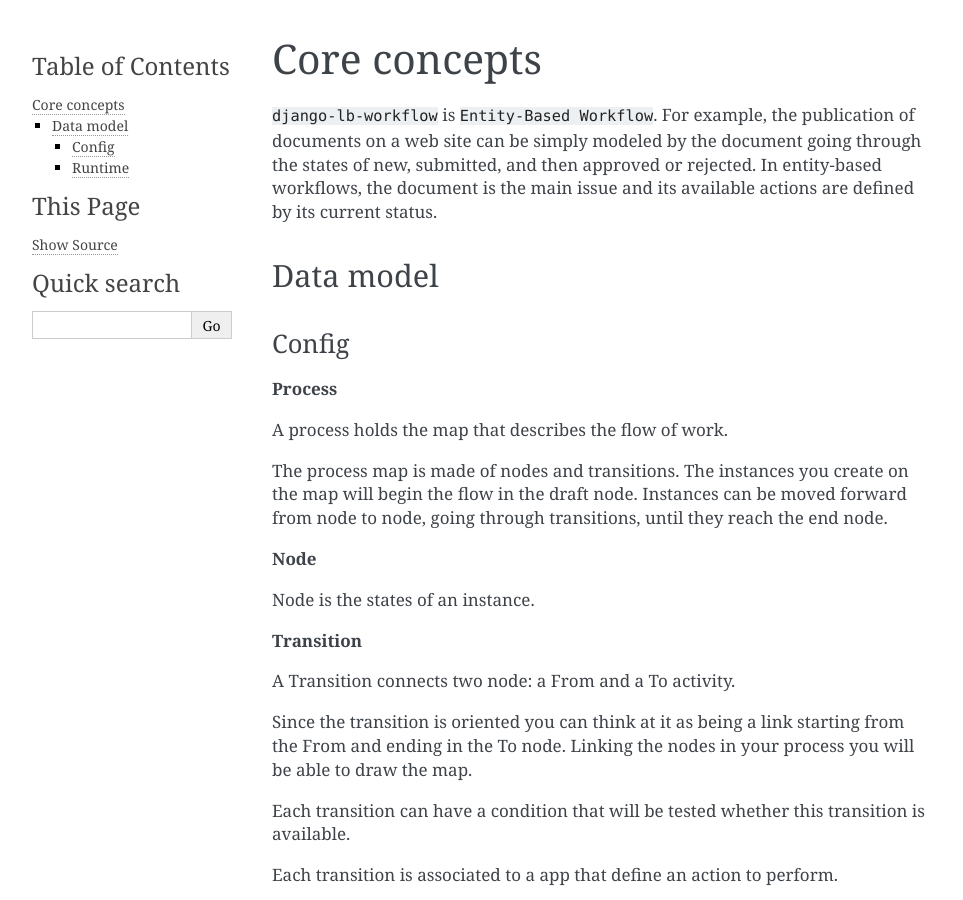
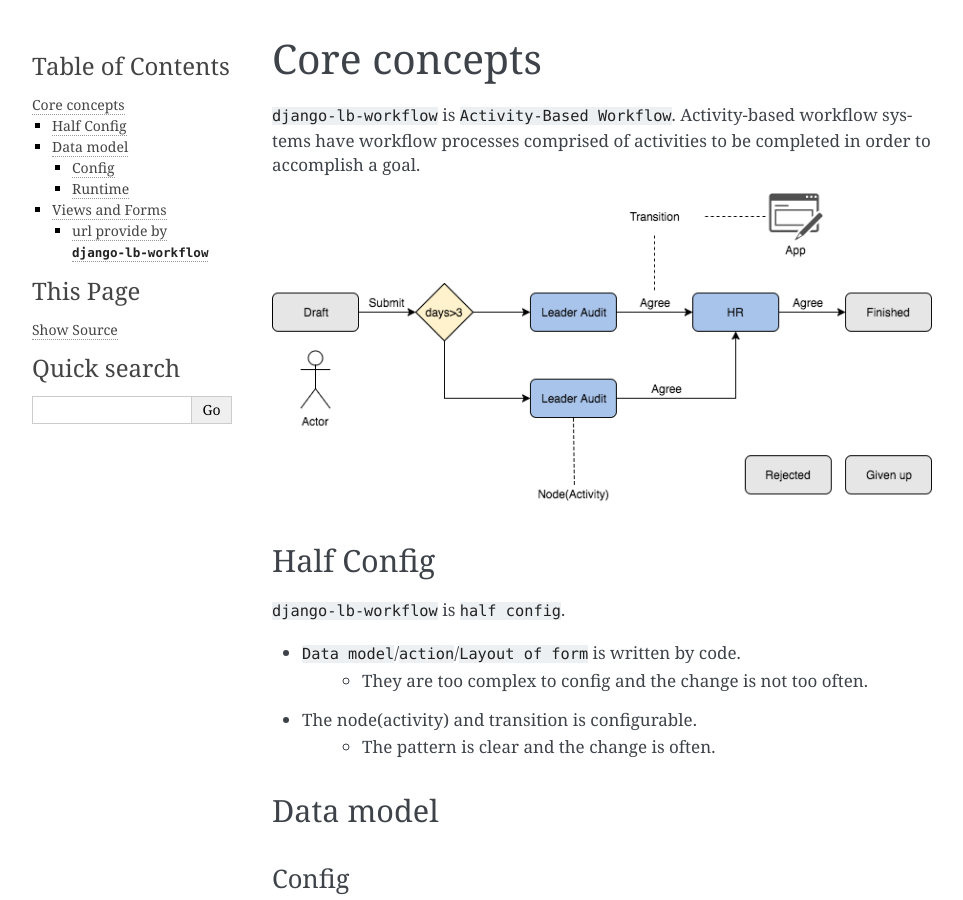
Before and after one commit to vicalloy/django-lb-workflow, a Sphinx documentation site: the page built from docs/core_concepts.rst, in a window 1280 px wide and 900 px high. Shown: the whole window, without its empty margins (148-1111 px from the left). Built offline with Sphinx 7.4.7, drawn with Linux system fonts in a browser that asks for light colours; some of the changed text lies outside the part shown.

Commit message:
update core_concepts

```diff
--- a/docs/core_concepts.rst
+++ b/docs/core_concepts.rst
@@ -4,11 +4,21 @@ Core concepts
 
 .. _`core_concepts`:
 
-``django-lb-workflow`` is ``Entity-Based Workflow``.
-For example, the publication of documents on a web site can be simply modeled by
-the document going through the states of new, submitted, and then approved or rejected.
-In entity-based workflows, the document is the main issue and its available actions are
-defined by its current status.
+``django-lb-workflow`` is ``Activity-Based Workflow``.
+Activity-based workflow systems have workflow processes comprised of activities
+to be completed in order to accomplish a goal.
+
+.. image:: _static/demo-flow.png
+
+Half Config
+-----------
+
+``django-lb-workflow`` is ``half config``.
+
+- ``Data model``/``action``/``Layout of form`` is written by code.
+    - They are too complex to config and the change is not too often.
+- The node(activity) and transition is configurable.
+    - The pattern is clear and the change is often.
 
 Data model
 ----------
@@ -73,3 +83,36 @@ A task perform log.
 **BaseWFObj**
 
 A abstract class for flow model. Every flow model should inherit from it.
+
+
+Views and Forms
+---------------
+
+``django-lb-workflow`` provide a set of views and forms to customized flow.
+
+url provide by ``django-lb-workflow``
+#####################################
+
+you can find all url in ``lbworkflow/urls.py``
+
+- Main entrance
+    - Todo
+    - I submitted
+    - Start a new flow
+    - Reports
+- Flow
+    - New
+    - Edit
+    - Delete
+    - List(Report)
+    - Detail
+    - Print
+- Actions(App)
+    - Agree
+    - Back to
+    - Reject
+    - Give up
+    - Batch agree
+    - Batch reject
+    - Batch give up
+    - Execute customized transition
--- a/docs/index.rst
+++ b/docs/index.rst
@@ -11,6 +11,8 @@ What is django-lb-workflow
 ``django-lb-workflow`` is a reusable workflow library for Django.
 
 django-lb-workflow's source code hosted on `GitHub <https://github.com/vicalloy/django-lb-workflow>`_.
+
+.. image:: _static/demo-flow.png
 
 Demo site
 ---------
```
Also changed, not shown: docs/_static/demo-flow.png (added).
